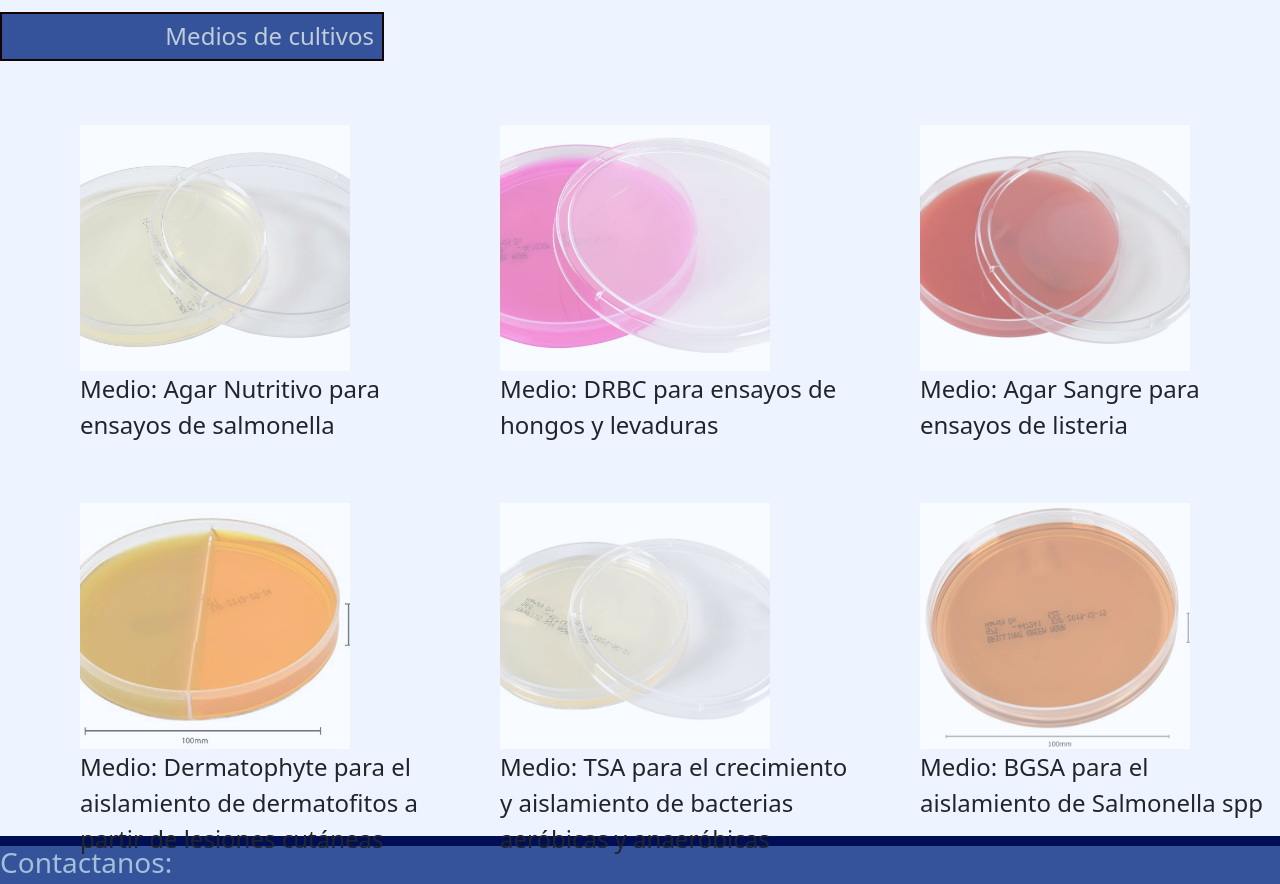
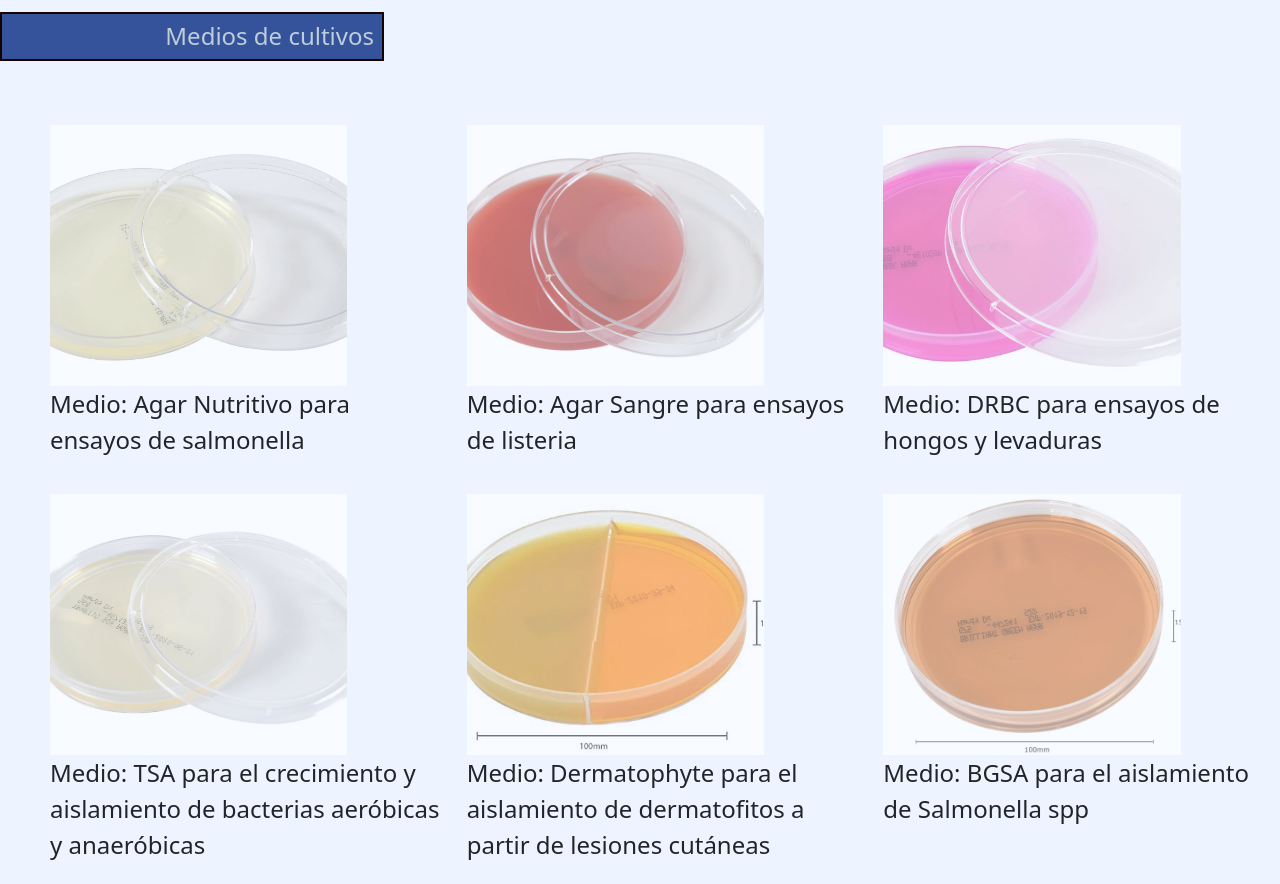
Before and after one commit to Rodriguezjoseluis/Segunda-entrega-final, a website: page ventas.html in a window 1280 px wide. Shown: the part 260-1144 px from the top of the page. Drawn offline with nearby package versions, Linux system fonts and the light colour scheme.

Commit message:
correcciones de la entrega

```diff
--- a/style.css
+++ b/style.css
@@ -79,7 +79,7 @@ main section div a {
 }
 
 
-.footeritem {
+.footer-item {
   font-size: 15px;
   color: #A3BFD9;
 }
@@ -113,23 +113,26 @@ main section div{
 
 /*css ventas*/
 
-.parent {
+.parent{
   display: grid;
   grid-template-columns: repeat(3, 1fr);
   grid-template-rows: repeat(2, 1fr);
-  grid-column-gap: 60px;
-  grid-row-gap: 50px;
-  margin-left: 5rem;
+  grid-column-gap: 20px;
+  grid-row-gap: 20px;
+  width: 100%;
+  padding-left: 50px;
+  padding-bottom: 50px;
 
-}
+  }
 
-.div1
+  .medio-1 { grid-area: 1 / 1 / 2 / 2; }
+  .medio-2 { grid-area: 1 / 2 / 2 / 3; }
+  .medio-3 { grid-area: 1 / 3 / 2 / 4; }
+  .medio-4 { grid-area: 2 / 1 / 3 / 2; }
+  .medio-4 { grid-area: 2 / 2 / 3 / 3; }
+  .medio-6 { grid-area: 2 / 3 / 3 / 4; }
 
-  .div3 { grid-area: 1 / 1 / 2 / 2; }
-  .div5 { grid-area: 1 / 2 / 2 / 3; }
-  .div7 { grid-area: 2 / 1 / 3 / 2; }
-  .div9 { grid-area: 2 / 2 / 3 / 3; }
-  .div11 { grid-area: 2 / 3 / 3 / 4; }
+
 
 
 
@@ -193,16 +196,11 @@ h2{
   padding: 5px 20px 5px 200px;
   font-size: 1rem !important;
   display: flex;
+}
+
+.cartas{
+  display: block;
+   }
 
 
-}
-   }
-
-   @media (max-width:500px){
-     .cartas{
-
-      display: flex;
-      display: block;
-     }
-
-   }
+ }
--- a/ventas.html
+++ b/ventas.html
@@ -28,7 +28,9 @@
     <section class="barra">
 
 
+
       <nav class="navbar navbar-expand-lg barracel  ">
+
         <div class="container-fluid ">
           <a class="navbar-brand d-none " href="#">OmegaLab</a>
           <button class="navbar-toggler" type="button" data-bs-toggle="collapse"
@@ -36,8 +38,8 @@
             aria-label="Toggle navigation">
             <span class="navbar-toggler-icon"></span>
           </button>
+
           <div class="collapse navbar-collapse" id="navbarSupportedContent">
-            <ul class="navbar-nav me-auto mb-2 mb-lg-0">
 
 
             <ul class="nav nav-tabs">
@@ -63,16 +65,15 @@
                 <a class="logo" href="index.html"><img src="fotos/LogoPNG.png" alt="logo de empresa"></a>
 
               </li>
-                <li class="nav-item">
-
-
-
-
-                </li>
 
 
             </ul>
 
+          </div>
+
+        </div>
+
+      </nav>
 
     </section>
 
@@ -92,17 +93,17 @@
     <h1 class=texto-i>Nuestros productos</h1>
 
 
-    <div>
+
 
       <h2>Medios de cultivos</h2>
 
-    </div>
+
+
     <section>
 
       <div class="parent">
 
-
-        <div class="div1">
+        <div class="medio-1">
 
           <img src="medios/agar nutritivo.jpg" alt="agar nutritivo">
           <p>Medio: Agar Nutritivo para ensayos de salmonella</p>
@@ -110,7 +111,7 @@
         </div>
 
 
-        <div class="div3">
+        <div class="medio-2">
 
           <img src="medios/agar sangre.jpg" alt="agar sangre">
           <p>Medio: Agar Sangre para ensayos de listeria</p>
@@ -118,39 +119,40 @@
         </div>
 
 
-        <div class="div5">
+        <div class="medio-3">
 
           <img src="medios/DRBC.jpg" alt="DRBC">
           <p>Medio: DRBC para ensayos de hongos y levaduras</p>
 
         </div>
 
-
-        <div class="div7">
+        <div class="medio-4">
 
           <img src="medios/Mediodermatophyte.jpg" alt="Dermatophyte">
           <p>Medio: Dermatophyte para el aislamiento de dermatofitos a partir de lesiones cutáneas</p>
 
         </div>
 
-        <div class="div9">
+        <div class="medio-5">
+
 
           <img src="medios/TSA.jpg" alt="TSA">
           <p>Medio: TSA para el crecimiento y aislamiento de bacterias aeróbicas y anaeróbicas</p>
 
         </div>
 
-        <div class="div11">
+
+        <div class="medio-6">
 
           <img src="medios/verde brilalnte agar.jpg" alt="BGSA">
           <p>Medio: BGSA para el aislamiento de Salmonella spp</p>
 
         </div>
 
+
       </div>
 
-    </section>
-
+<section>
 
   </main>
 
@@ -166,7 +168,7 @@
       <h3>Contactanos:</h3>
 
 
-      <div class="footeritem">
+      <div class="footer-item">
 
         <ul>
           <li>Omega lab S.A</li>
```
Also changed, not shown: ensayos.html (+16 -13 lines), index.html (+9 -34 lines), quienes-somos.html (+13 -12 lines), servicios.html (+9 -9 lines). Lines whose indentation alone changed are shown as unchanged.
